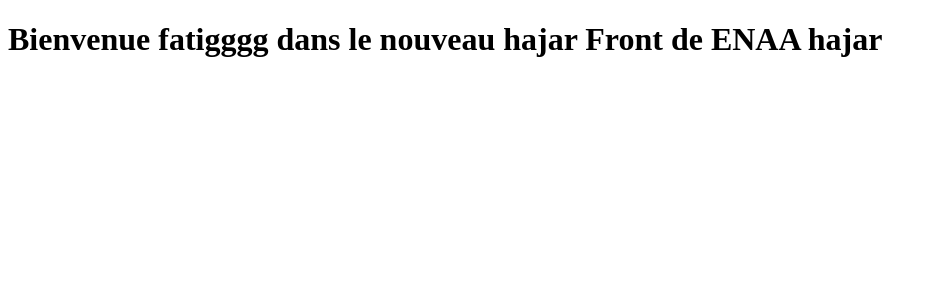
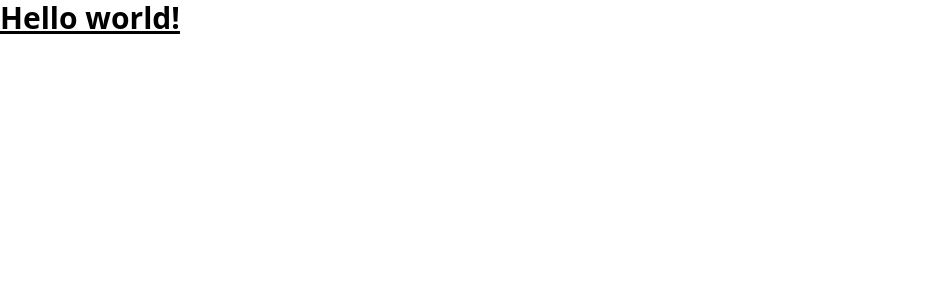
Before and after one commit to hajar-tech/front_enaa_skills, an Angular app in the folder enaafront/: page / in a window 1280 px wide. Shown: the top 300 px of the page, without its empty margins (0-945 px from the left). Built offline with nearby package versions, Linux system fonts and the light colour scheme.

Commit message:
configuration du tailwind css

```diff
--- a/enaafront/package.json
+++ b/enaafront/package.json
@@ -26,12 +26,15 @@
     "@angular/cli": "^19.2.6",
     "@angular/compiler-cli": "^19.2.0",
     "@types/jasmine": "~5.1.0",
+    "autoprefixer": "^10.4.21",
     "jasmine-core": "~5.6.0",
     "karma": "~6.4.0",
     "karma-chrome-launcher": "~3.2.0",
     "karma-coverage": "~2.2.0",
     "karma-jasmine": "~5.1.0",
     "karma-jasmine-html-reporter": "~2.1.0",
+    "postcss": "^8.5.6",
+    "tailwindcss": "^3.4.17",
     "typescript": "~5.7.2"
   }
 }
--- a/enaafront/src/app/app.component.html
+++ b/enaafront/src/app/app.component.html
@@ -1 +1,3 @@
-<h1>Bienvenue fatigggg dans le nouveau hajar Front de ENAA hajar</h1>
+<h1 class="text-3xl font-bold underline">
+  Hello world!
+</h1>
--- a/enaafront/src/app/app.component.ts
+++ b/enaafront/src/app/app.component.ts
@@ -3,7 +3,7 @@
 
 @Component({
   selector: 'app-root',
-  imports: [RouterOutlet],
+  imports: [],
   templateUrl: './app.component.html',
   styleUrl: './app.component.css'
 })
--- a/enaafront/src/styles.css
+++ b/enaafront/src/styles.css
@@ -1 +1,4 @@
+@tailwind base;
+@tailwind components;
+@tailwind utilities;
 /* You can add global styles to this file, and also import other style files */
--- /dev/null
+++ b/enaafront/tailwind.config.js
@@ -0,0 +1,10 @@
+/** @type {import('tailwindcss').Config} */
+module.exports = {
+  content: [
+    "./src/**/*.{html,ts}",
+  ],
+  theme: {
+    extend: {},
+  },
+  plugins: [],
+}
```
Also changed, not shown: 1 other file (tests, documents, lock files or other folders).
